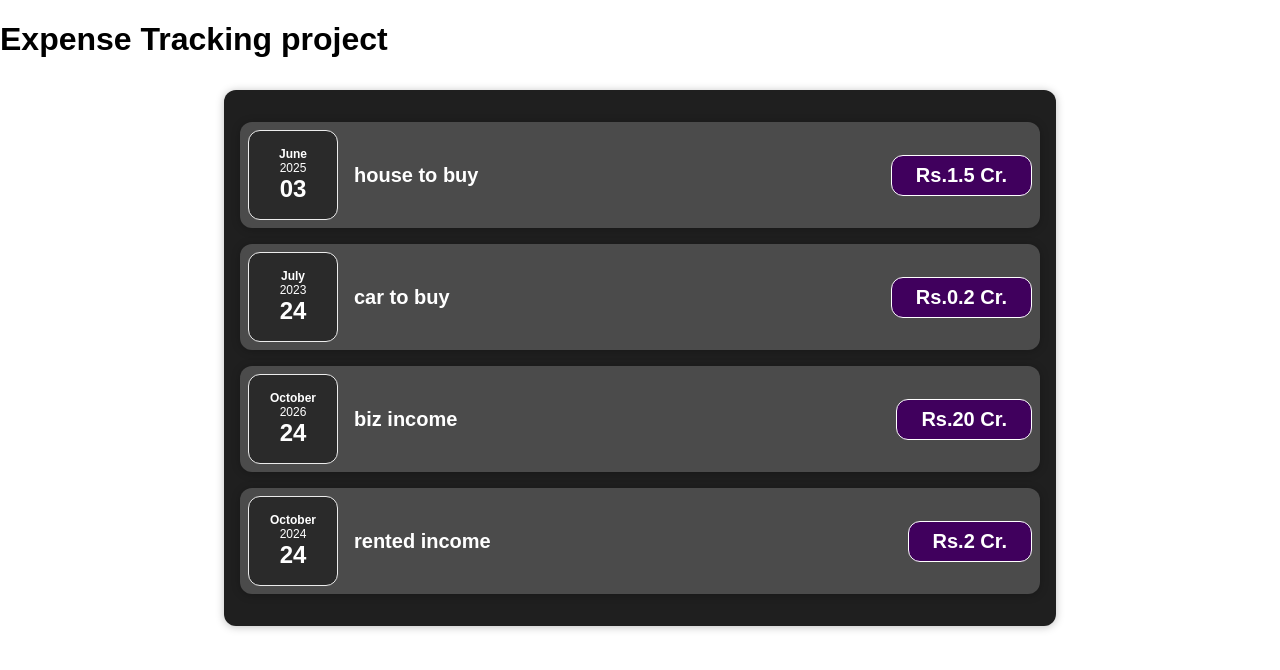
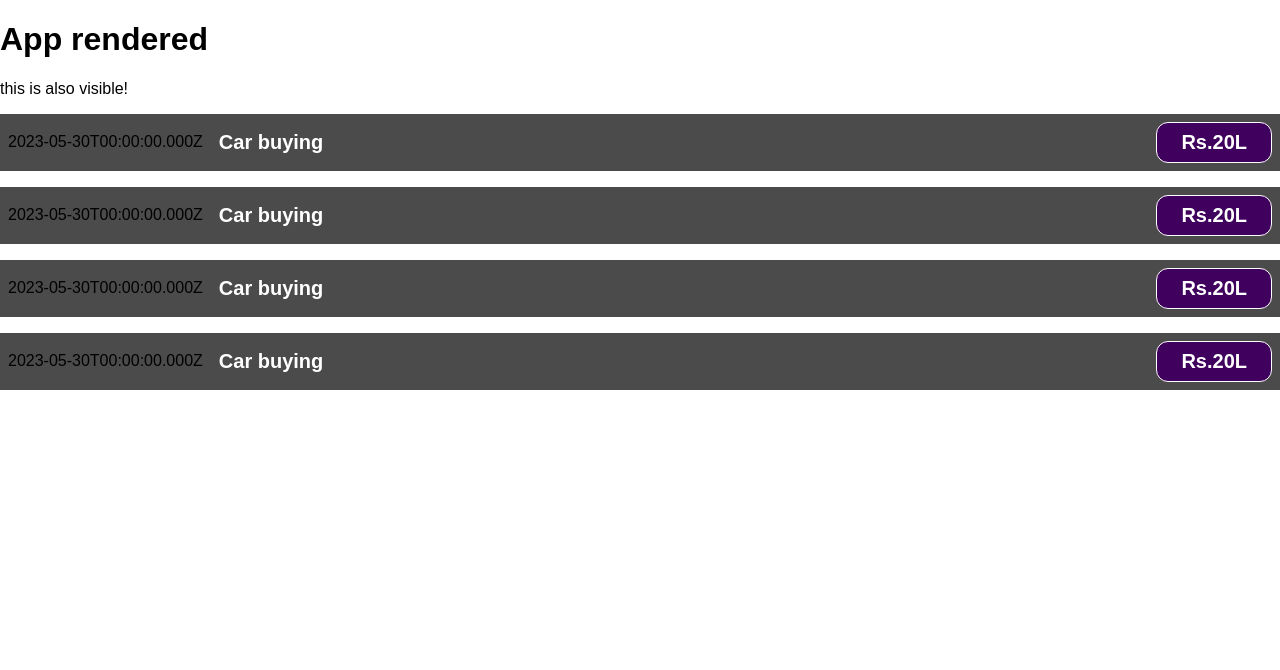
Before and after one commit to paras9sid/expense_tracker_react, a React (Create React App) app: page / in a window 1280 px wide. Shown: the top 670 px of the page. Built offline with nearby package versions, Linux system fonts and the light colour scheme.

Commit message:
Revision

```diff
--- a/src/App.js
+++ b/src/App.js
@@ -1,43 +1,61 @@
+// import React from "react";
+
+// import Expenses from "./components/Expenses/Expenses";
+
+// // function App() {
+// //using arrow functions - alternative function syntax
+// const App = () => {
+//   const expenses = [
+//     {
+//       id: 1,
+//       date: new Date(2025, 5, 3),
+//       title: "house to buy",
+//       amount: 1.5,
+//     },
+//     {
+//       id: 2,
+//       date: new Date(2023, 6, 24),
+//       title: "car to buy",
+//       amount: 0.2,
+//     },
+//     {
+//       id: 3,
+//       date: new Date(2026, 9, 24),
+//       title: "biz income",
+//       amount: 20,
+//     },
+//     {
+//       id: 4,
+//       date: new Date(2024, 9, 24),
+//       title: "rented income",
+//       amount: 2,
+//     },
+//   ];
+
+//   return (
+//     <div className="App">
+//       <h1>Expense Tracking project</h1>
+//       <Expenses items={expenses} />
+//     </div>
+//   );
+// };
+
+// export default App;
+
 import React from "react";
+import ExpenseItem from "./components/Expenses/ExpenseItem";
 
-import Expenses from "./components/Expenses/Expenses";
-
-// function App() {
-//using arrow functions - alternative function syntax
-const App = () => {
-  const expenses = [
-    {
-      id: 1,
-      date: new Date(2025, 5, 3),
-      title: "house to buy",
-      amount: 1.5,
-    },
-    {
-      id: 2,
-      date: new Date(2023, 6, 24),
-      title: "car to buy",
-      amount: 0.2,
-    },
-    {
-      id: 3,
-      date: new Date(2026, 9, 24),
-      title: "biz income",
-      amount: 20,
-    },
-    {
-      id: 4,
-      date: new Date(2024, 9, 24),
-      title: "rented income",
-      amount: 2,
-    },
-  ];
-
+function App() {
   return (
-    <div className="App">
-      <h1>Expense Tracking project</h1>
-      <Expenses items={expenses} />
+    <div>
+      <h1>App rendered</h1>
+      <p>this is also visible!</p>
+      <ExpenseItem />
+      <ExpenseItem />
+      <ExpenseItem />
+      <ExpenseItem />
     </div>
   );
-};
+}
 
 export default App;
--- a/src/components/Expenses/ExpenseItem.js
+++ b/src/components/Expenses/ExpenseItem.js
@@ -1,20 +1,40 @@
+// import React from "react";
+
+// import Card from "../UI/Card";
+// import "./ExpenseItem.css";
+// import ExpenseDate from "./ExpenseDate";
+
+// // function ExpenseItem(props) {
+// const ExpenseItem = (props) => {
+//   return (
+//     <Card className="expense-item">
+//       <ExpenseDate date={props.date} />
+//       <div className="expense-item__description">
+//         <h2>{props.title}</h2>
+//         <div className="expense-item__price ">Rs.{props.amount} Cr.</div>
+//       </div>
+//     </Card>
+//   );
+// };
+
+// export default ExpenseItem;
+
 import React from "react";
+import "./ExpenseItem.css";
 
-import Card from "../UI/Card";
-import "./ExpenseItem.css";
-import ExpenseDate from "./ExpenseDate";
-
-// function ExpenseItem(props) {
-const ExpenseItem = (props) => {
+function ExpenseItem() {
+  const expenseDate = new Date(2023, 4, 30);
+  const expenseTitle = "Car buying";
+  const expenseAmount = 20;
   return (
-    <Card className="expense-item">
-      <ExpenseDate date={props.date} />
+    <div className="expense-item">
+      <div>{expenseDate.toISOString()}</div>
       <div className="expense-item__description">
-        <h2>{props.title}</h2>
-        <div className="expense-item__price ">Rs.{props.amount} Cr.</div>
+        <h2>{expenseTitle}</h2>
+        <div className="expense-item__price">Rs.{expenseAmount}L</div>
       </div>
-    </Card>
+    </div>
   );
-};
+}
 
 export default ExpenseItem;
```
